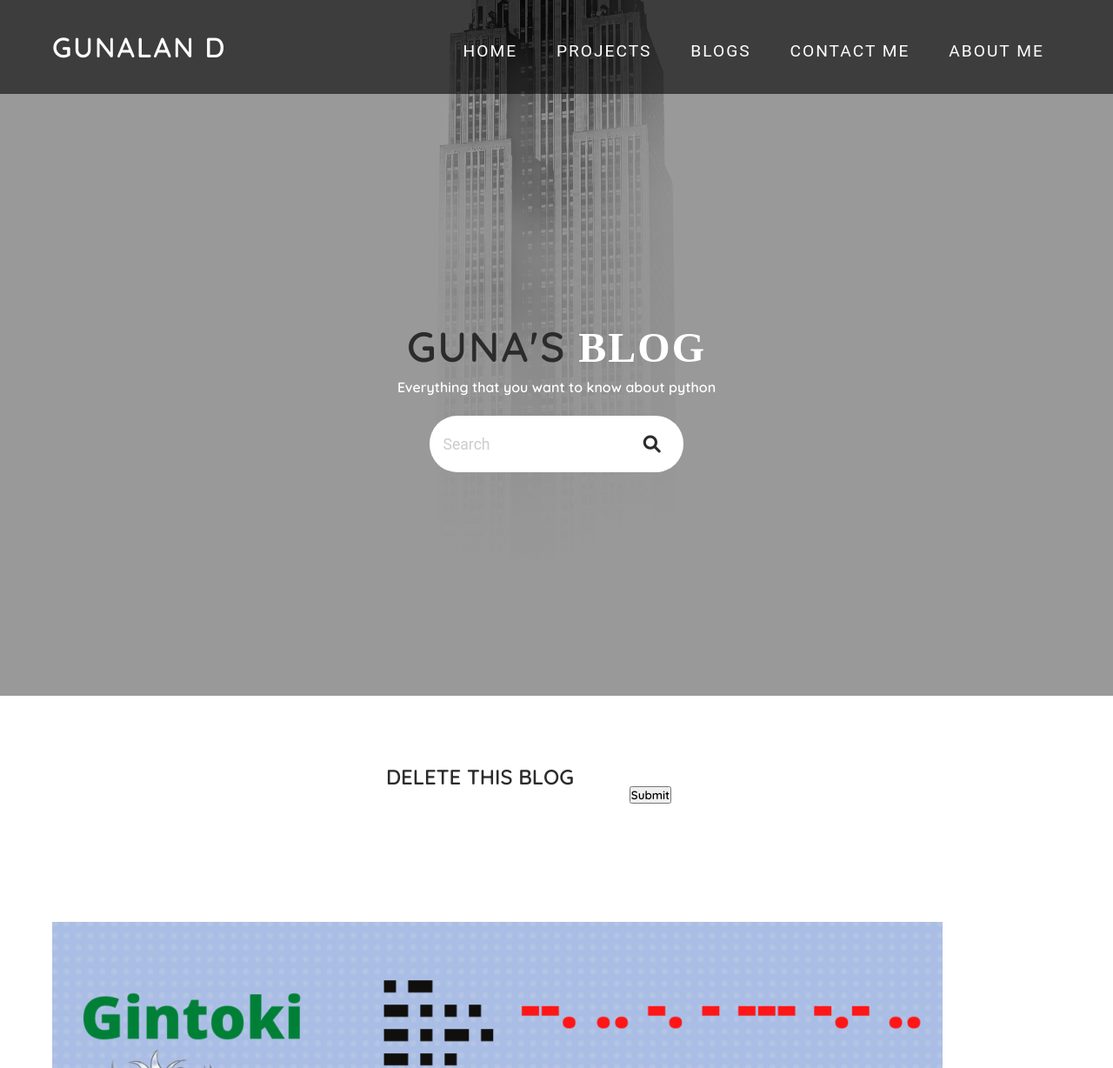
After one commit to GunalanD95/django-blog-app, a Django app: page /15/delete in a window 1280 px wide. The commit adds this page. Shown: the top 1228 px of the page at 87% size. Run offline with Django 4.2, Linux system fonts and the light colour scheme; data comes from the database, SQL or seed files in the repository; some web fonts are replaced.

Commit message:
adding delete functionality

```diff
--- a/blog_app/templates/blog_app/add_blog.html
+++ b/blog_app/templates/blog_app/add_blog.html
@@ -155,6 +155,7 @@
                                         <p>{{blog.body}}</p>
                                         <a href="{% url 'blog' blog.id %}">Read More</a>
                                         <a href="{% url 'update_blog' blog.id %}">Edit Blog</a>
+                                        <a href="{% url 'delete_blog' blog.id %}">Delete Blog</a>
                                 </div>
                                 {% endfor %}
                             </div>
--- /dev/null
+++ b/blog_app/templates/blog_app/delete_blog.html
@@ -0,0 +1,39 @@
+{% extends "blog_app/layout.html" %}
+
+{% block body %}
+
+
+    <h1>DELETE THIS BLOG</h1>
+    <style>
+        .form-group {
+            margin-top: 40px;
+            padding: 4rem;
+        }
+
+        .form-group form {
+        display: grid;
+      grid-template-columns: repeat(1, 1fr);
+
+
+
+      /* Align items */
+      justify-content: center;
+      align-content: center;
+      column-gap: 30px;
+      row-gap: 30px;
+        }
+    </style>
+
+
+
+    <div class="form-group">
+    <form method="POST">
+        {% csrf_token %}
+
+        {{ form.as_p }}
+        <input type="submit" value="Submit">
+    </form>
+    </div>
+
+
+{% endblock %}
--- a/blog_app/urls.py
+++ b/blog_app/urls.py
@@ -1,6 +1,6 @@
 from django.urls import path
 from django.urls.conf import include
-from .views import AddBlogView , UpdateBlogView
+from .views import AddBlogView , UpdateBlogView , DeleteBlogView , blog
 
 from . import views
 urlpatterns = [
@@ -8,5 +8,6 @@
     path('<int:blog_id>',views.blog,name='blog'),
     path('create_blog/',AddBlogView.as_view(),name='create_blog'),
     path('edit/<int:pk>',UpdateBlogView.as_view(),name='update_blog'),
+    path('<int:pk>/delete',DeleteBlogView.as_view(),name='delete_blog'),
 
 ]
--- a/blog_app/views.py
+++ b/blog_app/views.py
@@ -21,6 +21,11 @@
     template_name = 'blog_app/update_post.html'
     fields = '__all__'
 
+class DeleteBlogView(DeleteView):
+    model = Blog
+    template_name = 'blog_app/delete_blog.html'
+    success_url = '/'
+
 def blog(request, blog_id):
     blog = Blog.objects.get(pk=blog_id)
     return render(request, 'blog_app/blog.html',
```
